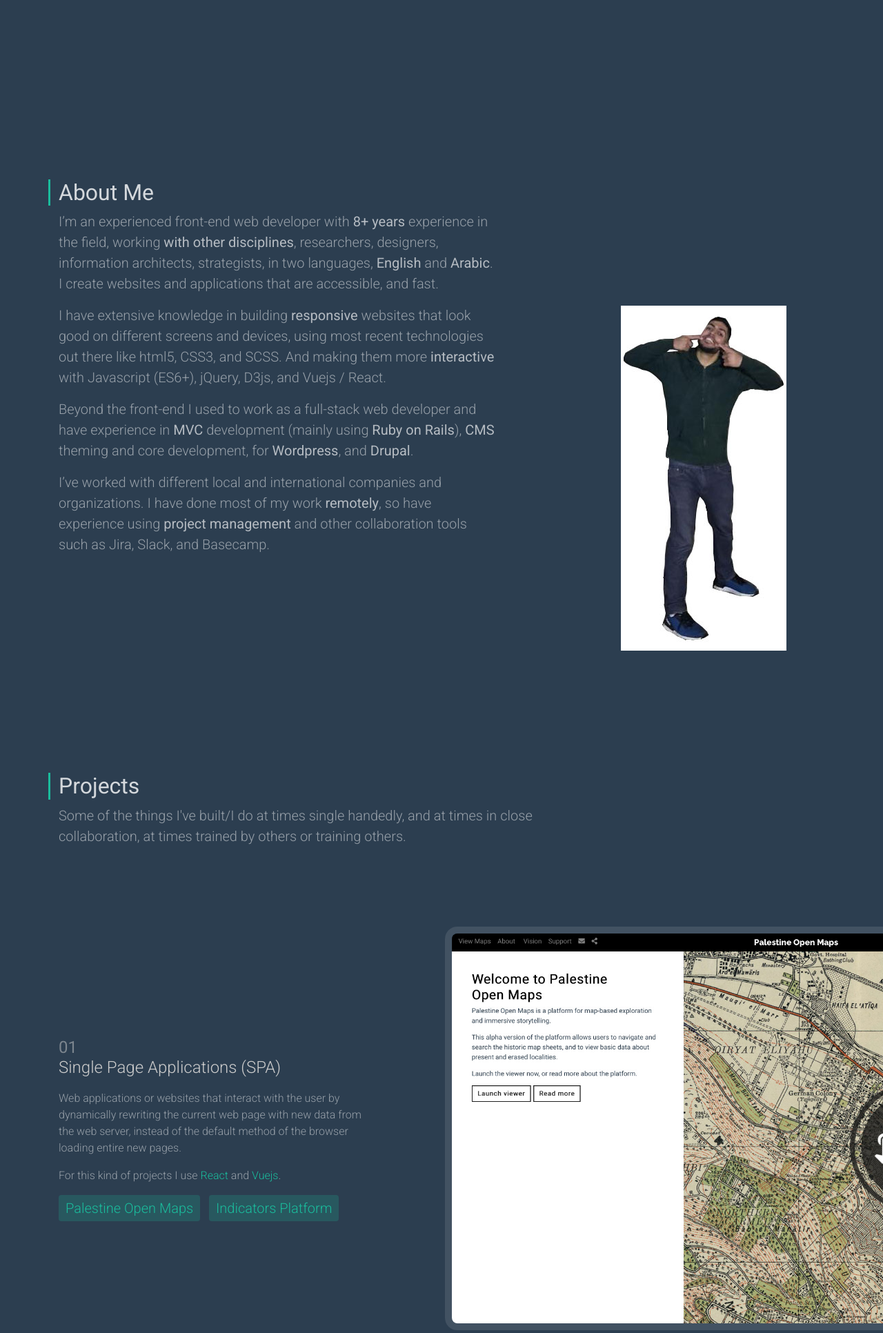
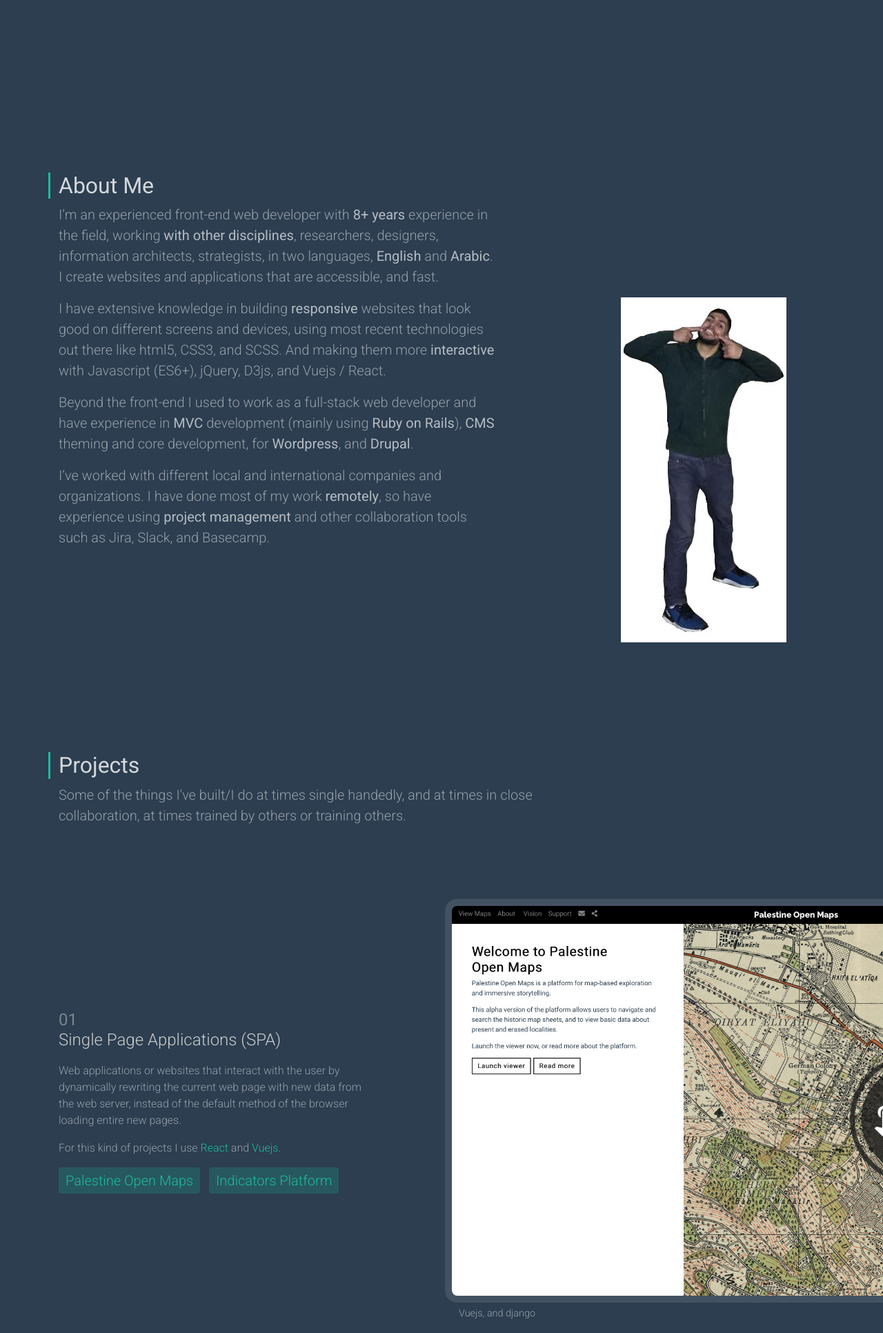
Before and after one commit to moradtaleeb/morad-website-v3, a PHP site: page / in a window 1280 px wide. Shown: the part 690-2622 px from the top of the page at 69% size. Run offline with PHP 8.4, Linux system fonts and the light colour scheme.

Commit message:
Fixed spacing

```diff
--- a/home.html
+++ b/home.html
@@ -297,7 +297,7 @@
       </div>
 
       <div class="my-2">
-        <a href="mailto:morad.taleeb@gmail.com" class="outlined">Get in Touch</a>
+        <a href="mailto:morad.taleeb@gmail.com" class="outlined">Let's Work Together</a>
         <p class="caption"> morad.taleeb@gmail.com </p>
       </div>
 
--- a/styles/style.css
+++ b/styles/style.css
@@ -36,8 +36,8 @@ p b {
 }
 
 section {
-  padding-top: 150px;
-  padding-bottom: 150px;
+  padding-top: 140px;
+  padding-bottom: 140px;
 }
 
 h1 {
@@ -130,7 +130,7 @@ header nav ul li:not(:last-child) {
 }
 
 .projects-group {
-  margin: 80px 0 160px;
+  margin: 70px 0;
 }
 .projects-group h4 {
   margin-bottom: 18px;
@@ -210,7 +210,7 @@ footer p:first-child {
     letter-spacing: 0.2px;
   }
   .projects-group .row .col-md-5:nth-child(2) .project {
-    margin-top: 160px;
+    margin-top: 70px;
   }
   header nav ul li:not(:last-child) {
     margin-right: 0.8rem !important;
```
